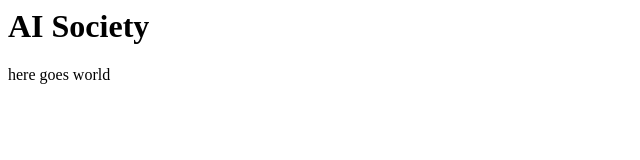
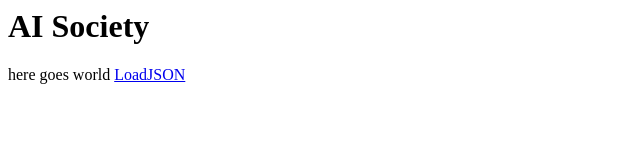
Before and after one commit to Krognus/krognus.github.io, a plain HTML site: page index.html in a window 1280 px wide. Shown: the whole page, without its empty margins (0-640 px from the left). Drawn offline with Linux system fonts and the light colour scheme.

Commit message:
Update index.html

```diff
--- a/index.html
+++ b/index.html
@@ -2,7 +2,7 @@
   <title>AI Society</title>
   <h1>AI Society</h1>
   <body>here goes world</body>
-
+<a href="https://github.com/Krognus/krognus.github.io/blob/main/bubbles.json">LoadJSON</a>
 
 
 </html>
```
